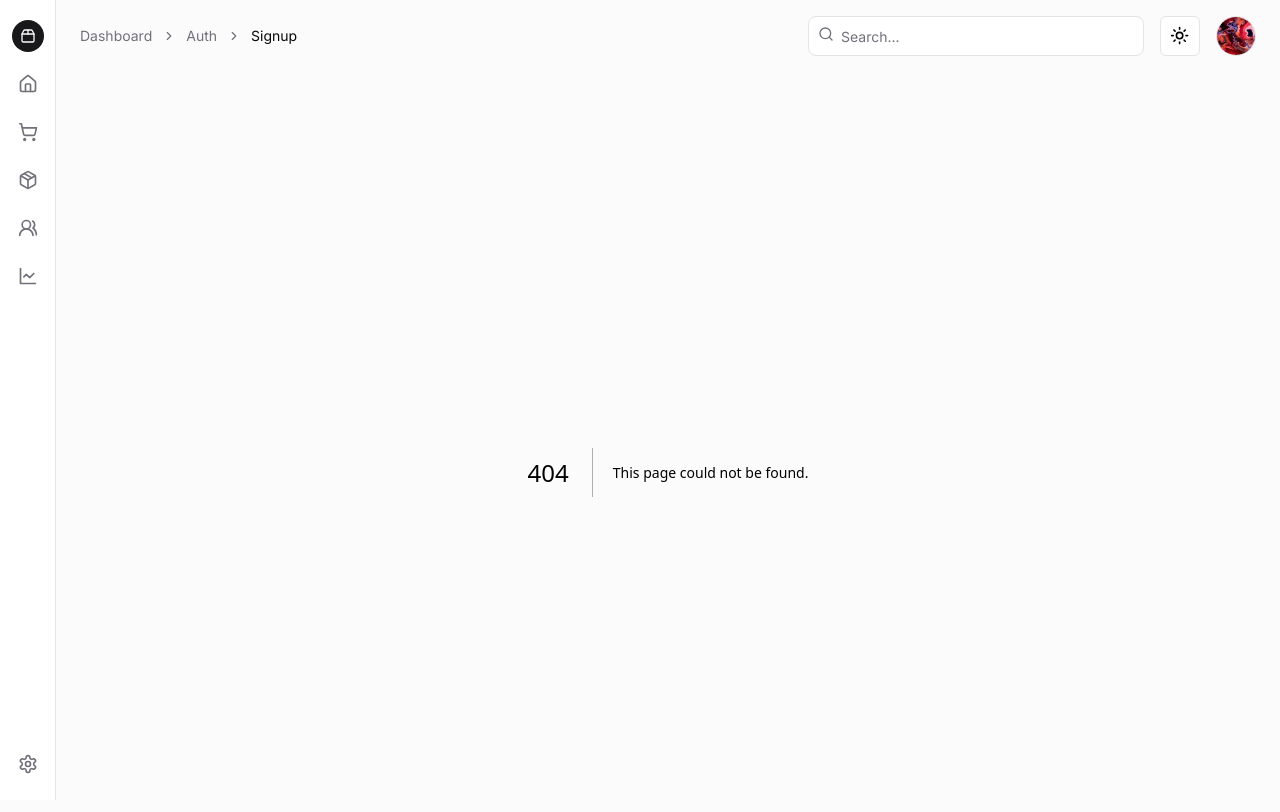
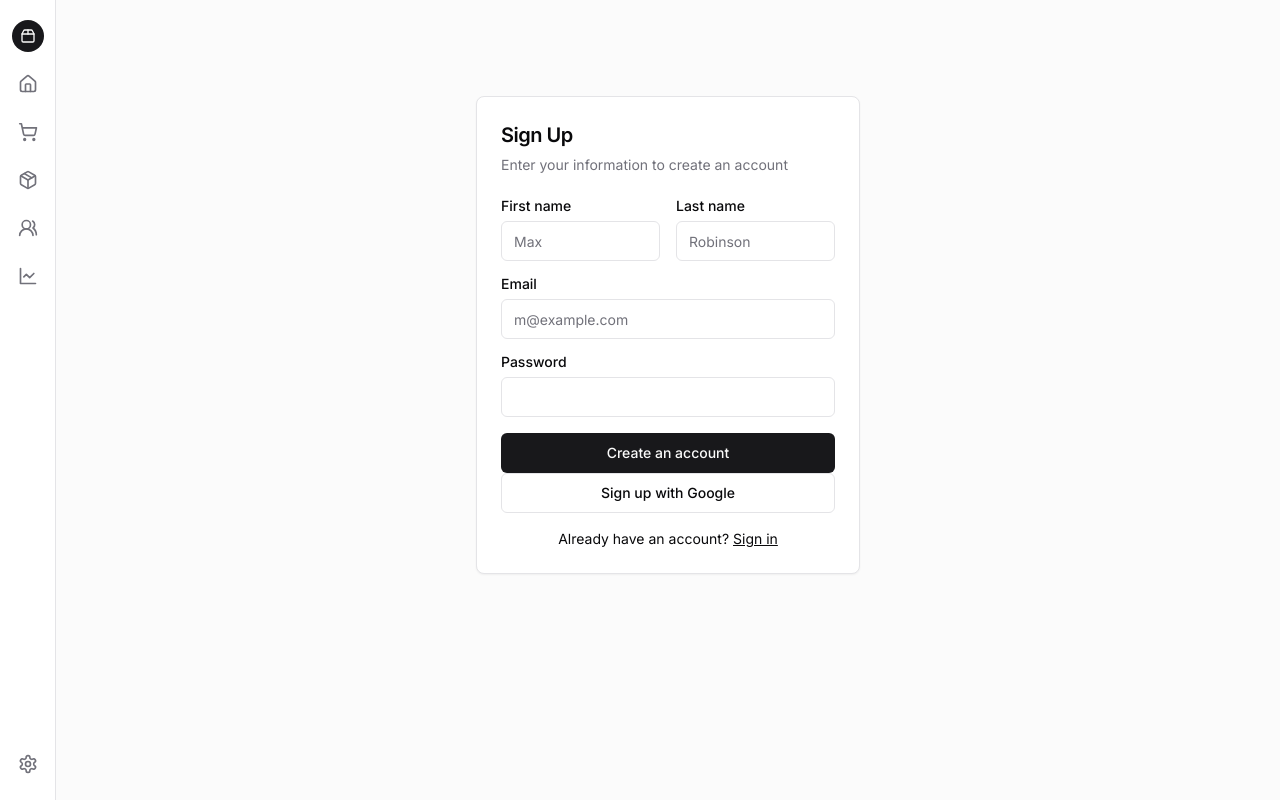
Before and after one commit to prxoio/shipstation, a Next.js app: page /auth/signup in a window 1280 px wide. Before the commit this address had no page. Shown: the top 812 px of the page. Built offline with nearby package versions, Linux system fonts and the light colour scheme; no server answers.

Commit message:
Add Firebase authentication and logout functionality to header component

```diff
--- /dev/null
+++ b/app/auth/login/page.tsx
@@ -0,0 +1,110 @@
+'use client'
+
+import Link from 'next/link'
+
+import { Button } from '@/components/ui/button'
+import {
+  Card,
+  CardContent,
+  CardDescription,
+  CardHeader,
+  CardTitle,
+} from '@/components/ui/card'
+import { Input } from '@/components/ui/input'
+import { Label } from '@/components/ui/label'
+import { useState } from 'react'
+import {
+  signInWithEmailAndPassword,
+  GoogleAuthProvider,
+  signInWithPopup,
+} from 'firebase/auth'
+import { auth } from '@/lib/firebase'
+import { useRouter } from 'next/navigation'
+
+export default function LoginForm() {
+  const [email, setEmail] = useState('')
+  const [password, setPassword] = useState('')
+  const router = useRouter(); // Use the useRouter hook
+
+  const handleLogin = async (event) => {
+    event.preventDefault() // Prevent the default form submit action
+    try {
+      await signInWithEmailAndPassword(auth, email, password)
+      console.log('Logged in successfully!')
+      router.push('/'); // Redirect to the home page
+
+      // Navigate to dashboard or home page here if needed
+    } catch (error) {
+      console.error('Failed to login:', error.message)
+      // Show error message to the user
+    }
+  }
+
+  const handleGoogleLogin = async () => {
+    const provider = new GoogleAuthProvider()
+    try {
+      await signInWithPopup(auth, provider)
+      console.log('Logged in with Google!')
+      router.push('/'); // Redirect to the home page
+      // Navigate to dashboard or home page here if needed
+    } catch (error) {
+      console.error('Failed to login with Google:', error.message)
+      // Show error message to the user
+    }
+  }
+
+  return (
+    <Card className='mx-auto max-w-sm mt-20'>
+      <CardHeader>
+        <CardTitle className='text-2xl'>Login</CardTitle>
+        <CardDescription>
+          Enter your email below to login to your account
+        </CardDescription>
+      </CardHeader>
+      <CardContent>
+        <form onSubmit={handleLogin} className='grid gap-4'>
+          {' '}
+          {/* Add form and handleLogin */}
+          <div className='grid gap-2'>
+            <Label htmlFor='email'>Email</Label>
+            <Input
+              id='email'
+              type='email'
+              placeholder='m@example.com'
+              required
+              value={email}
+              onChange={(e) => setEmail(e.target.value)}
+            />
+          </div>
+          <div className='grid gap-2'>
+            <div className='flex items-center'>
+              <Label htmlFor='password'>Password</Label>
+              <Link href='#' className='ml-auto inline-block text-sm underline'>
+                Forgot your password?
+              </Link>
+            </div>
+            <Input
+              id='password'
+              type='password'
+              required
+              value={password}
+              onChange={(e) => setPassword(e.target.value)}
+            />
+          </div>
+          <Button type='submit' className='w-full'>
+            Login
+          </Button>
+        </form>
+        <Button variant='outline' className='w-full' onClick={handleGoogleLogin}>
+          Login with Google
+        </Button>
+        <div className='mt-4 text-center text-sm'>
+          Don&apos;t have an account?{' '}
+          <Link href='/auth/signup' className='underline'>
+            Sign up
+          </Link>
+        </div>
+      </CardContent>
+    </Card>
+  )
+}
--- /dev/null
+++ b/app/auth/signup/page.tsx
@@ -0,0 +1,121 @@
+'use client'
+
+import { useState } from 'react';
+import Link from "next/link";
+import { useRouter } from 'next/navigation'; // Import useRouter
+import { createUserWithEmailAndPassword, GoogleAuthProvider, signInWithPopup } from "firebase/auth";
+import { auth } from "@/lib/firebase"; // Import the Firebase auth object from the Firebase
+
+import { Button } from "@/components/ui/button";
+import {
+  Card,
+  CardContent,
+  CardDescription,
+  CardHeader,
+  CardTitle,
+} from "@/components/ui/card";
+import { Input } from "@/components/ui/input";
+import { Label } from "@/components/ui/label";
+
+export default function SignUpForm() {
+  const [firstName, setFirstName] = useState('');
+  const [lastName, setLastName] = useState('');
+  const [email, setEmail] = useState('');
+  const [password, setPassword] = useState('');
+
+  const router = useRouter(); // Use the useRouter hook
+
+  const handleSignUp = async (event) => {
+    event.preventDefault();
+    try {
+      await createUserWithEmailAndPassword(auth, email, password);
+      console.log("Account created successfully!");
+      router.push('/'); // Redirect to the home page
+    } catch (error) {
+      console.error("Failed to create an account:", error.message);
+      // Optionally, handle the error state (e.g., show an error message)
+    }
+  };
+
+  const handleGoogleLogin = async () => {
+    const provider = new GoogleAuthProvider();
+    try {
+      await signInWithPopup(auth, provider);
+      console.log("Signed up with Google!");
+      router.push('/'); // Redirect to the home page
+    } catch (error) {
+      console.error("Failed to sign up with Google:", error.message);
+    }
+  };
+
+  return (
+    <Card className="mx-auto max-w-sm mt-20">
+      <CardHeader>
+        <CardTitle className="text-xl">Sign Up</CardTitle>
+        <CardDescription>
+          Enter your information to create an account
+        </CardDescription>
+      </CardHeader>
+      <CardContent>
+        <form onSubmit={handleSignUp} className="grid gap-4">
+          {/* Form fields for first name, last name, email, and password */}
+          <div className="grid grid-cols-2 gap-4">
+            <div className="grid gap-2">
+              <Label htmlFor="first-name">First name</Label>
+              <Input
+                id="first-name"
+                placeholder="Max"
+                required
+                value={firstName}
+                onChange={(e) => setFirstName(e.target.value)}
+              />
+            </div>
+            <div className="grid gap-2">
+              <Label htmlFor="last-name">Last name</Label>
+              <Input
+                id="last-name"
+                placeholder="Robinson"
+                required
+                value={lastName}
+                onChange={(e) => setLastName(e.target.value)}
+              />
+            </div>
+          </div>
+          <div className="grid gap-2">
+            <Label htmlFor="email">Email</Label>
+            <Input
+              id="email"
+              type="email"
+              placeholder="m@example.com"
+              required
+              value={email}
+              onChange={(e) => setEmail(e.target.value)}
+            />
+          </div>
+          <div className="grid gap-2">
+            <Label htmlFor="password">Password</Label>
+            <Input
+              id="password"
+              type="password"
+              required
+              value={password}
+              onChange={(e) => setPassword(e.target.value)}
+            />
+          </div>
+          <Button type="submit" className="w-full">
+            Create an account
+          </Button>
+        </form>
+        <Button variant="outline" className="w-full" onClick={handleGoogleLogin}>
+          Sign up with Google
+        </Button>
+        <div className="mt-4 text-center text-sm">
+          Already have an account?{" "}
+          <Link href="/auth/login" className="underline">
+            Sign in
+          </Link>
+        </div>
+      </CardContent>
+    </Card>
+  );
+}
--- a/components/header.tsx
+++ b/components/header.tsx
@@ -1,37 +1,20 @@
+'use client'
 import Image from 'next/image'
 import Link from 'next/link'
 import {
-  ChevronLeft,
-  ChevronRight,
-  Copy,
-  CreditCard,
-  File,
   Home,
   LineChart,
-  ListFilter,
-  MoreVertical,
   Package,
   Package2,
   PanelLeft,
   Search,
-  Settings,
   ShoppingCart,
-  Truck,
   Users2,
 } from 'lucide-react'
 
-import {
-  Breadcrumb,
-  BreadcrumbItem,
-  BreadcrumbLink,
-  BreadcrumbList,
-  BreadcrumbPage,
-  BreadcrumbSeparator,
-} from '@/components/ui/breadcrumb'
 import { Button } from '@/components/ui/button'
 import {
   DropdownMenu,
-  DropdownMenuCheckboxItem,
   DropdownMenuContent,
   DropdownMenuItem,
   DropdownMenuLabel,
@@ -44,8 +27,28 @@ import { Sheet, SheetContent, SheetTrigger } from '@/components/ui/sheet'
 
 import { ModeToggle } from '@/components/ui/darkmode'
 import Breadcrumbs from './breadcrumbs'
+import { useAuth } from '@/hooks/useAuth';
+import { signOut } from 'firebase/auth';
+import { auth } from '@/lib/firebase';
 
 export default function Header() {
+  const { isLoggedIn, userEmail } = useAuth();
+
+
+  const handleLogout = async () => {
+    try {
+      await signOut(auth);
+      console.log('User logged out successfully');
+      // Optionally, redirect the user after logging out or reset app state
+    } catch (error) {
+      console.error('Logout failed', error);
+    }
+  };
+
+  if (!isLoggedIn) {
+    return null;
+  }
+
   return (
     <header className='sticky top-0 z-30 flex h-14 items-center gap-4 border-b bg-background px-4 sm:static sm:h-auto sm:border-0 sm:bg-transparent sm:px-6'>
       <Sheet>
@@ -131,10 +134,12 @@ export default function Header() {
         <DropdownMenuContent align='end'>
           <DropdownMenuLabel>My Account</DropdownMenuLabel>
           <DropdownMenuSeparator />
+          <DropdownMenuLabel>{userEmail}</DropdownMenuLabel>
+          <DropdownMenuSeparator />
           <DropdownMenuItem>Settings</DropdownMenuItem>
           <DropdownMenuItem>Support</DropdownMenuItem>
           <DropdownMenuSeparator />
-          <DropdownMenuItem>Logout</DropdownMenuItem>
+          <DropdownMenuItem onSelect={handleLogout}>Logout</DropdownMenuItem>
         </DropdownMenuContent>
       </DropdownMenu>
     </header>
--- /dev/null
+++ b/hooks/useAuth.ts
@@ -0,0 +1,35 @@
+// hooks/useAuth.ts
+import { useEffect, useState } from 'react';
+import { useRouter, usePathname } from 'next/navigation';
+import { getAuth, onAuthStateChanged } from 'firebase/auth';
+
+export const useAuth = () => {
+  const [isLoggedIn, setIsLoggedIn] = useState(false);
+  const [userEmail, setUserEmail] = useState<string | null>(null);
+  const router = useRouter();
+  const pathname = usePathname();
+  const auth = getAuth();
+
+  useEffect(() => {
+    const unsubscribe = onAuthStateChanged(auth, (user) => {
+      if (user) {
+        setIsLoggedIn(true);
+        setUserEmail(user.email); // Set the user's email address
+        if (pathname.includes('/auth/')) {
+          router.push('/');
+        }
+      } else {
+        setIsLoggedIn(false);
+        setUserEmail(null); // Clear the email address
+        if (!pathname.includes('/auth/')) {
+          router.push('/auth/login');
+        }
+      }
+    });
+
+    // Cleanup subscription on unmount
+    return () => unsubscribe();
+  }, [auth, pathname, router]);
+
+  return { isLoggedIn, userEmail }; // Return both isLoggedIn and userEmail
+};
--- /dev/null
+++ b/lib/firebase.ts
@@ -0,0 +1,25 @@
+// Import the functions you need from the SDKs you need
+import { initializeApp } from "firebase/app";
+import { getAnalytics } from "firebase/analytics";
+import { getAuth } from "firebase/auth"; // Import the authentication module
+
+// TODO: Add SDKs for Firebase products that you want to use
+// https://firebase.google.com/docs/web/setup#available-libraries
+
+// Your web app's Firebase configuration
+// For Firebase JS SDK v7.20.0 and later, measurementId is optional
+const firebaseConfig = {
+  apiKey: "AIzaSyC3UKZlqkGvhO8sASAVpdX6UDSFc2uXz4M",
+  authDomain: "manufi-v2.firebaseapp.com",
+  projectId: "manufi-v2",
+  storageBucket: "manufi-v2.appspot.com",
+  messagingSenderId: "405865261925",
+  appId: "1:405865261925:web:582841985b381efe458f8c",
+  measurementId: "G-X2JK1NG8TE"
+};
+
+// Initialize Firebase
+const app = initializeApp(firebaseConfig);
+const analytics = getAnalytics(app);
+const auth = getAuth(app); // Initialize the authentication service
+export { auth }; // Export the auth object for use in your application
--- a/package.json
+++ b/package.json
@@ -9,6 +9,7 @@
     "lint": "next lint"
   },
   "dependencies": {
+    "@firebase/auth": "^1.7.0",
     "@hookform/resolvers": "^3.3.4",
     "@kinde-oss/kinde-auth-nextjs": "^2.2.3",
     "@radix-ui/react-accordion": "^1.1.2",
@@ -46,6 +47,7 @@
     "date-fns": "^3.6.0",
     "embla-carousel-react": "^8.0.0",
     "express": "^4.19.2",
+    "firebase": "^10.10.0",
     "input-otp": "^1.2.3",
     "lucide-react": "^0.363.0",
     "mongoose": "^8.2.4",
```
Also changed, not shown: 1 other file (tests, documents, lock files or other folders).
